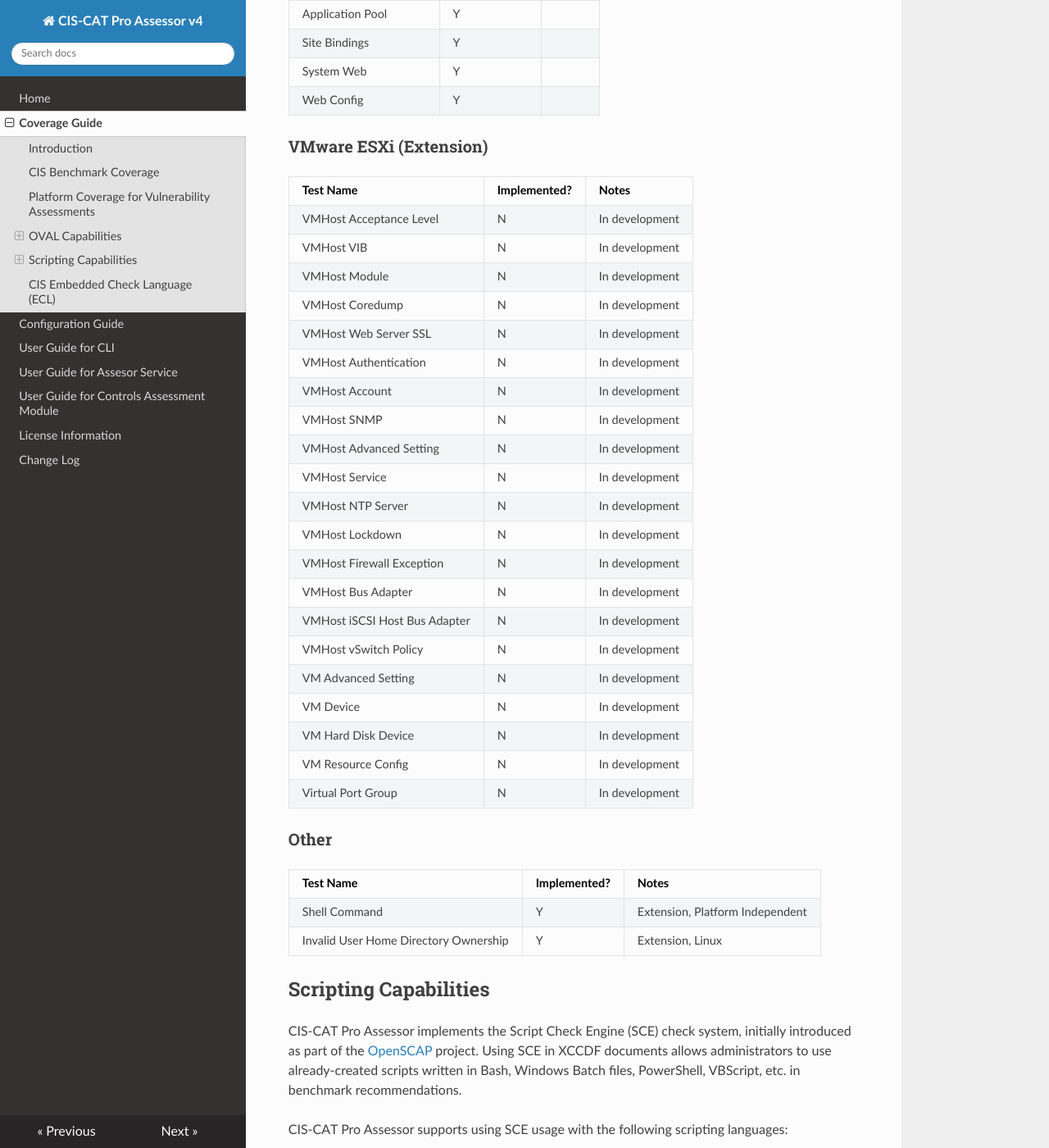
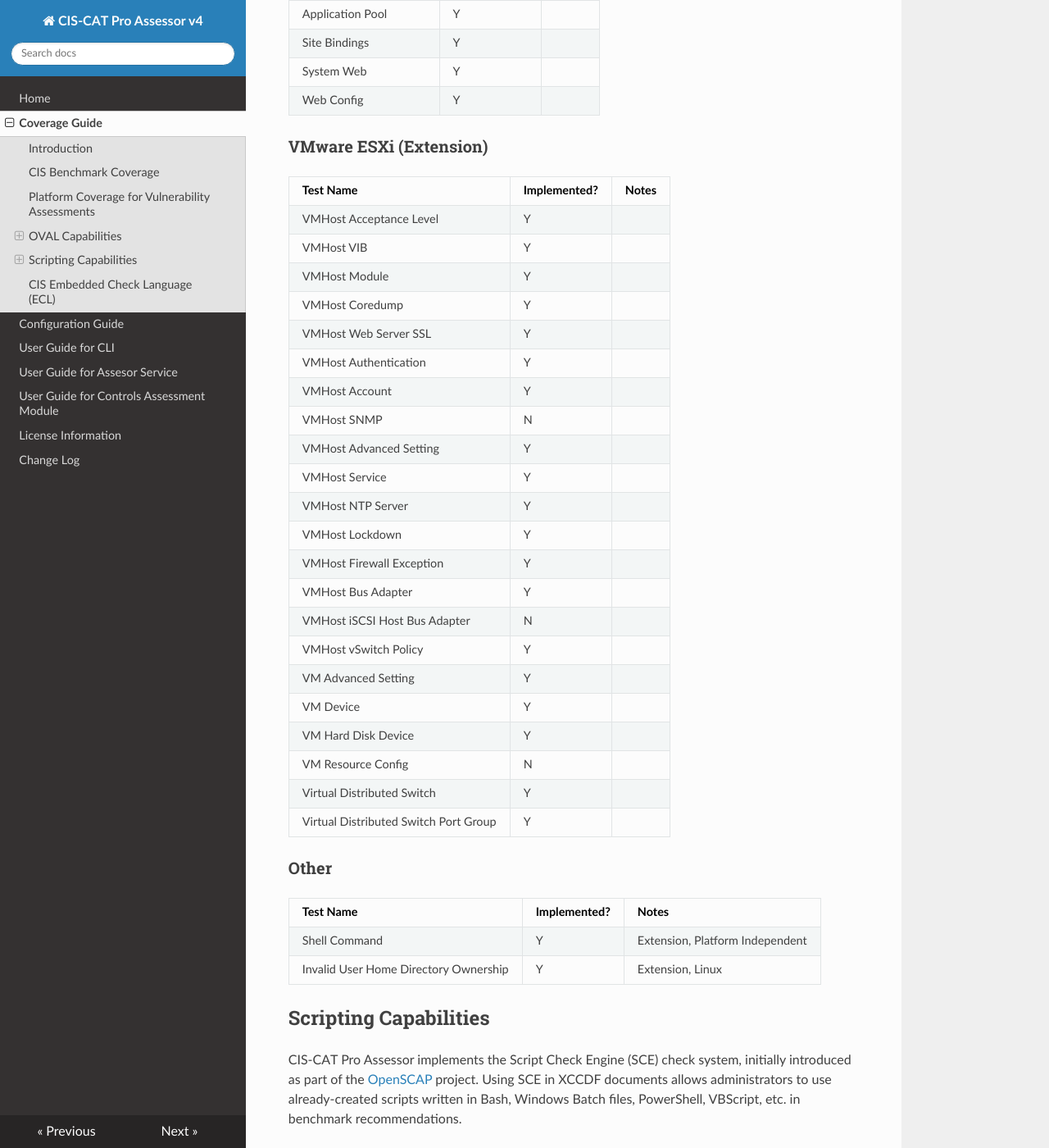
Before and after one commit to CISecurity/CCPA-Docs, an MkDocs documentation site: the page built from docs/Coverage Guide.md, in a window 1280 px wide and 1400 px high, scrolled down 11422 px. Shown: the whole window at 82% size. Built offline with MkDocs 1.6.1, drawn with Linux system fonts in a browser that asks for light colours; nearby versions of some CDN libraries.

Commit message:
VMware configuration update and OVAL update

```diff
--- a/docs/Coverage Guide.md
+++ b/docs/Coverage Guide.md
@@ -340,27 +340,28 @@
 ### VMware ESXi (Extension) ###
 | Test Name                | Implemented? | Notes |
 |--------------------------|--------------|-------|
-| VMHost Acceptance Level | N | In development |
-| VMHost VIB | N | In development |
-| VMHost Module | N | In development |
-| VMHost Coredump | N | In development |
-| VMHost Web Server SSL | N | In development |
-| VMHost Authentication | N | In development |
-| VMHost Account | N | In development |
-| VMHost SNMP | N | In development |
-| VMHost Advanced Setting | N | In development |
-| VMHost Service | N | In development |
-| VMHost NTP Server | N | In development |
-| VMHost Lockdown | N | In development |
-| VMHost Firewall Exception | N | In development |
-| VMHost Bus Adapter | N | In development |
-| VMHost iSCSI Host Bus Adapter | N | In development |
-| VMHost vSwitch Policy | N | In development |
-| VM Advanced Setting | N | In development |
-| VM Device | N | In development |
-| VM Hard Disk Device | N | In development |
-| VM Resource Config | N | In development |
-| Virtual Port Group | N | In development |
+| VMHost Acceptance Level | Y |  |
+| VMHost VIB | Y |  |
+| VMHost Module | Y |  |
+| VMHost Coredump | Y |  |
+| VMHost Web Server SSL | Y |  |
+| VMHost Authentication | Y |  |
+| VMHost Account | Y |  |
+| VMHost SNMP | N |  |
+| VMHost Advanced Setting | Y |  |
+| VMHost Service | Y |  |
+| VMHost NTP Server | Y |  |
+| VMHost Lockdown | Y |  |
+| VMHost Firewall Exception | Y |  |
+| VMHost Bus Adapter | Y |  |
+| VMHost iSCSI Host Bus Adapter | N |  |
+| VMHost vSwitch Policy | Y |  |
+| VM Advanced Setting | Y |  |
+| VM Device | Y |  |
+| VM Hard Disk Device | Y |  |
+| VM Resource Config | N |  |
+| Virtual Distributed Switch | Y |  |
+| Virtual Distributed Switch Port Group | Y |  |
 
 ### Other ###
 | Test Name                | Implemented? | Notes |
```
Also changed, not shown: docs/Configuration Guide.md (+1 -5 lines).
